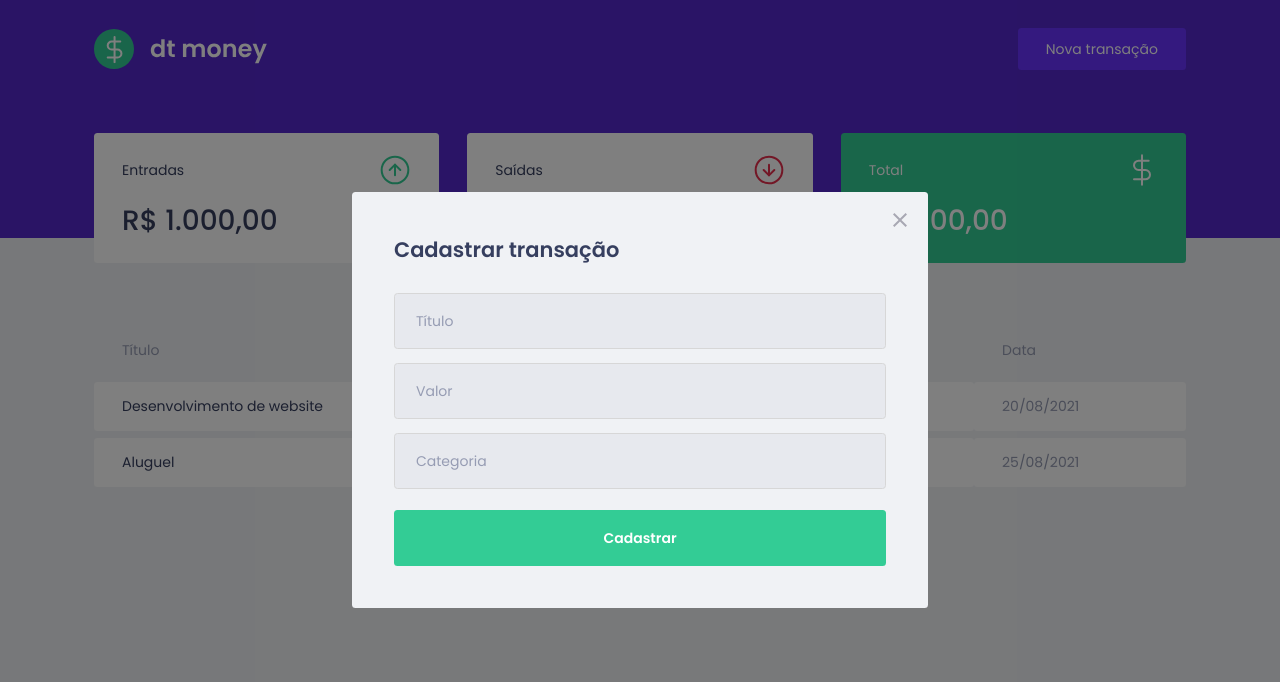
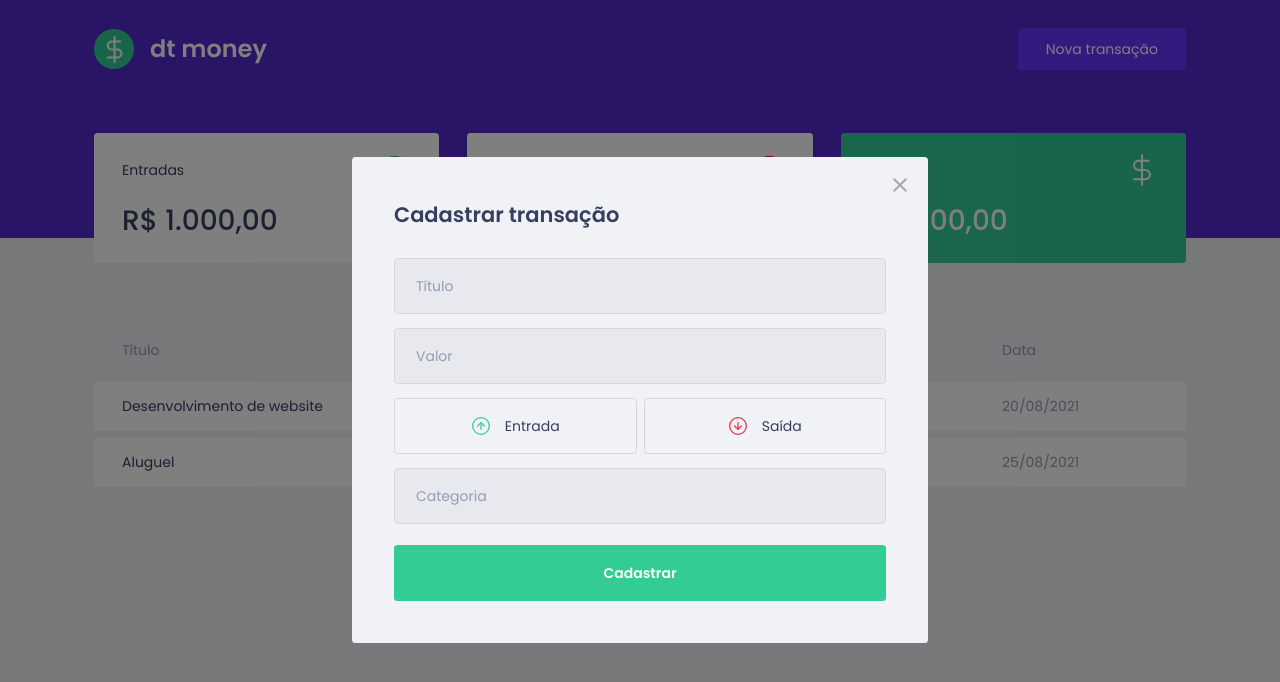
Before and after one commit to nullCommit/dtmoney, a React (Create React App) app: page / in a window 1280 px wide. Both pictures are taken after a click on the button "Nova transação". Shown: the top 682 px of the page. Built offline with nearby package versions, Linux system fonts and the light colour scheme; no server answers; what miragejs would draw is missing.

Commit message:
Added buttons on modal

```diff
--- a/package.json
+++ b/package.json
@@ -5,6 +5,7 @@
   "dependencies": {
     "axios": "^0.21.1",
     "miragejs": "^0.1.41",
+    "polished": "^4.1.3",
     "react": "^17.0.2",
     "react-dom": "^17.0.2",
     "react-modal": "^3.14.3",
--- a/src/components/NewTransactionModal/index.tsx
+++ b/src/components/NewTransactionModal/index.tsx
@@ -1,6 +1,10 @@
 import Modal from 'react-modal';
-import { Container } from './styles';
+
 import closeImg from '../../assets/close.svg';
+import incomeImg from '../../assets/income.svg';
+import outcomeImg from '../../assets/outcome.svg';
+
+import { Container, TransactionTypeContainer } from './styles';
 
 interface NewTransactionModalProps {
   isOpen: boolean;
@@ -30,8 +34,21 @@
         <h2>Cadastrar transação</h2>
 
         <input placeholder='Título' />
+
         <input placeholder='Valor' type='number' />
-        <input placeholder='Categoria' type='number' />
+
+        <TransactionTypeContainer>
+          <button type='button'>
+            <img src={incomeImg} alt='Entrada' />
+            <span>Entrada</span>
+          </button>
+          <button type='button'>
+            <img src={outcomeImg} alt='Saída' />
+            <span>Saída</span>
+          </button>
+        </TransactionTypeContainer>
+
+        <input placeholder='Categoria' />
 
         <button type='submit'>Cadastrar</button>
       </Container>
--- a/src/components/NewTransactionModal/styles.ts
+++ b/src/components/NewTransactionModal/styles.ts
@@ -1,4 +1,5 @@
 import styled from 'styled-components';
+import { darken } from 'polished';
 
 export const Container = styled.form`
   h2 {
@@ -46,3 +47,40 @@
     }
   }
 `;
+
+export const TransactionTypeContainer = styled.div`
+  margin: 1rem 0;
+  display: grid;
+  grid-template-columns: 1fr 1fr;
+  gap: 0.5rem;
+
+  button {
+    height: 4rem;
+    border: 1px solid #d7d7d7;
+    border-radius: 0.25rem;
+
+    background: transparent;
+
+    display: flex;
+    align-items: center;
+    justify-content: center;
+
+    transition: border-color 0.2s;
+
+    &:hover {
+      border-color: ${darken(0.15, '#d7d7d7')};
+    }
+
+    img {
+      width: 20px;
+      height: 20px;
+    }
+
+    span {
+      display: inline-block;
+      margin-left: 1rem;
+      font-size: 1rem;
+      color: var(--text-title);
+    }
+  }
+`;
```
Also changed, not shown: 1 other file (tests, documents, lock files or other folders).
